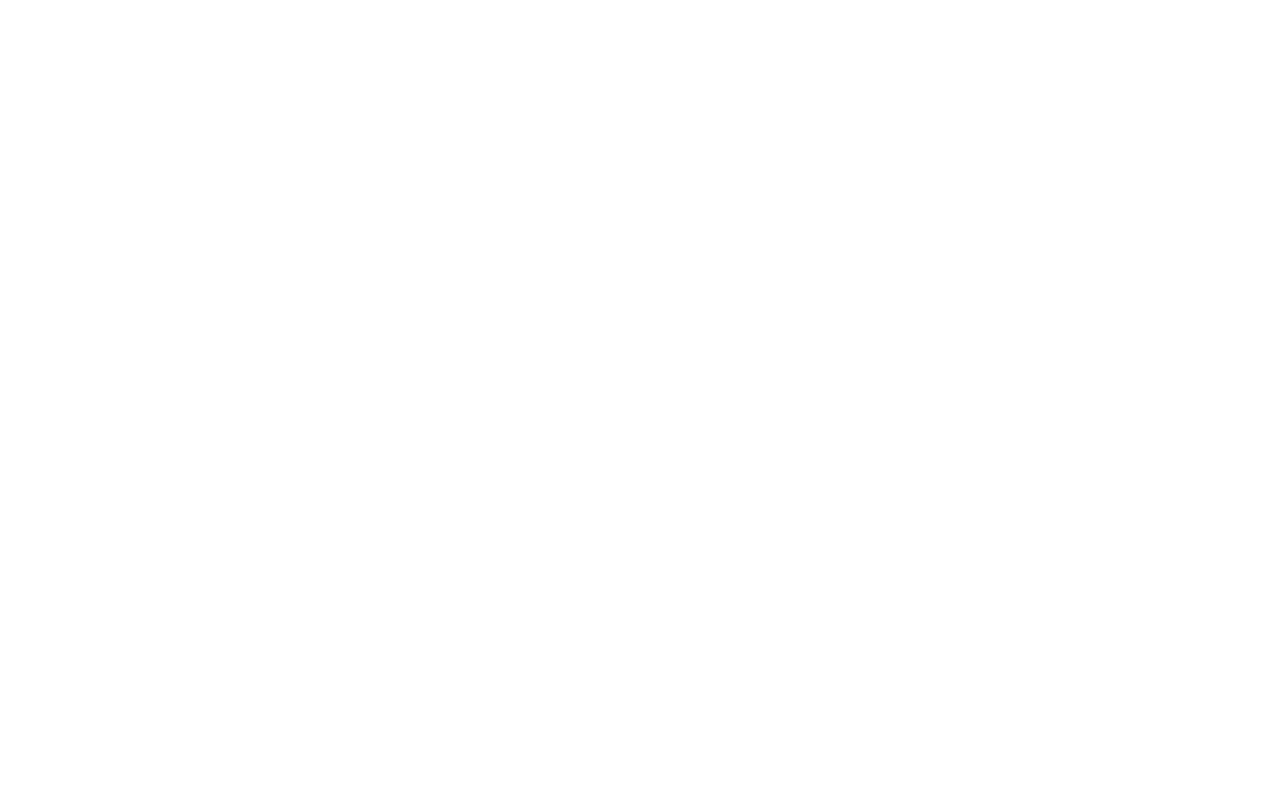
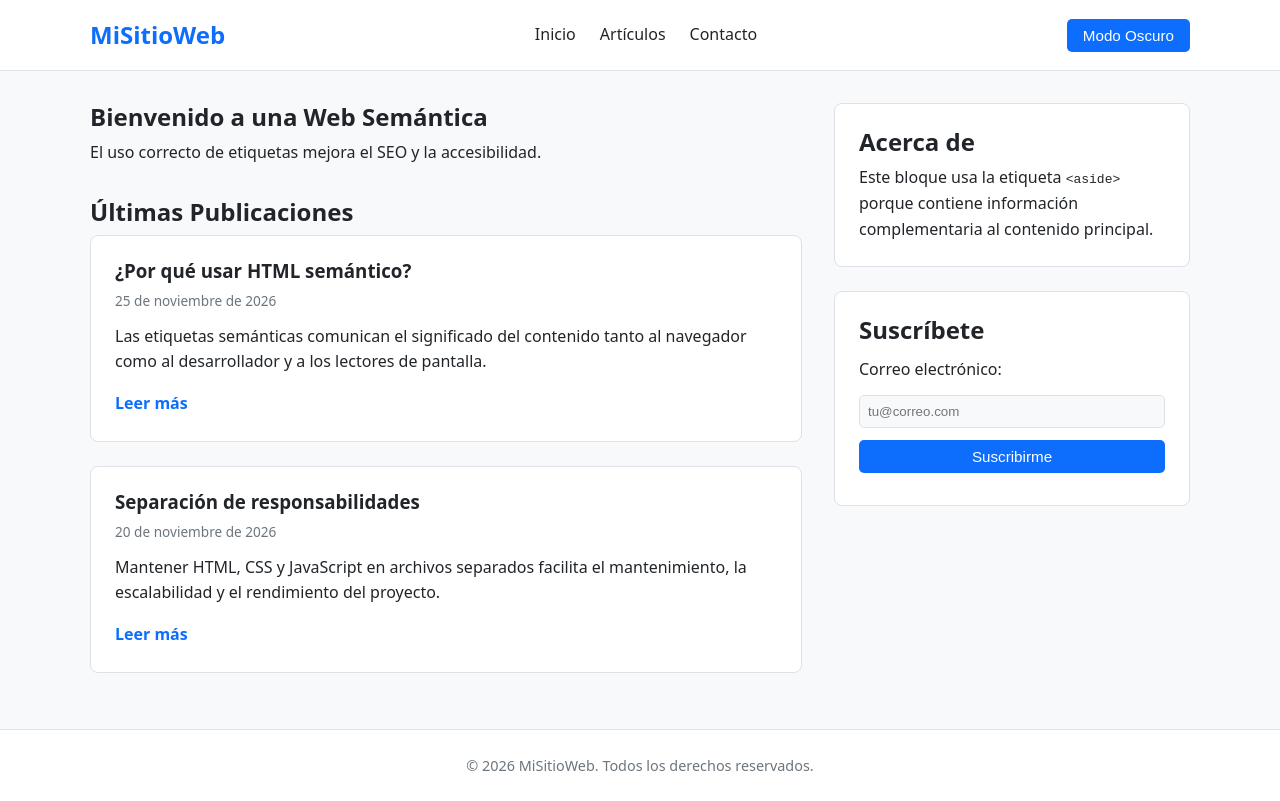
Before and after one commit to AdolfoID/pruebagit, a plain HTML site: page index.html in a window 1280 px wide. Drawn offline with Linux system fonts and the light colour scheme.

Commit message:
Subiendo CSS y JS

```diff
--- a/app.js
+++ b/app.js
@@ -0,0 +1,38 @@
+document.addEventListener('DOMContentLoaded', () => {
+
+    // 1. Gestión del Modo Oscuro
+    const themeToggleBtn = document.getElementById('theme-toggle');
+    const body = document.body;
+
+    // Verificar si el usuario ya tenía una preferencia guardada
+    if (localStorage.getItem('theme') === 'dark') {
+        body.classList.add('dark-mode');
+        themeToggleBtn.textContent = 'Modo Claro';
+    }
+
+    themeToggleBtn.addEventListener('click', () => {
+        body.classList.toggle('dark-mode');
+        const isDark = body.classList.contains('dark-mode');
+
+        // Actualizar texto del botón y guardar preferencia
+        themeToggleBtn.textContent = isDark ? 'Modo Claro' : 'Modo Oscuro';
+        localStorage.setItem('theme', isDark ? 'dark' : 'light');
+    });
+
+    // 2. Gestión del Formulario de Suscripción
+    const subscribeForm = document.getElementById('subscribe-form');
+    const emailInput = document.getElementById('email');
+    const feedback = document.getElementById('form-feedback');
+
+    subscribeForm.addEventListener('submit', (event) => {
+        event.preventDefault(); // Evita que la página se recargue
+
+        const emailValue = emailInput.value.trim();
+
+        if (emailValue) {
+            feedback.textContent = `¡Gracias! Hemos registrado el correo: ${emailValue}`;
+            subscribeForm.reset(); // Limpia el campo
+        }
+    });
+
+});
--- a/index.html
+++ b/index.html
@@ -1,11 +1,97 @@
 <!DOCTYPE html>
-<html lang="en">
+<html lang="es">
 <head>
     <meta charset="UTF-8">
     <meta name="viewport" content="width=device-width, initial-scale=1.0">
-    <title>Document</title>
+    <meta name="description" content="Plantilla base con estructura semántica bien definida">
+    <title>Estructura Web Semántica</title>
+    <!-- Enlace al archivo CSS externo -->
+    <link rel="stylesheet" href="styles.css">
 </head>
 <body>
 
+    <!-- Encabezado principal del sitio -->
+    <header class="site-header">
+        <div class="container">
+            <a href="#" class="logo">MiSitioWeb</a>
+            <!-- Barra de navegación principal -->
+            <nav aria-label="Navegación principal">
+                <ul class="nav-list">
+                    <li><a href="#inicio">Inicio</a></li>
+                    <li><a href="#articulos">Artículos</a></li>
+                    <li><a href="#contacto">Contacto</a></li>
+                </ul>
+            </nav>
+            <button id="theme-toggle" aria-label="Cambiar modo de color">Modo Oscuro</button>
+        </div>
+    </header>
+
+    <!-- Contenido principal de la página -->
+    <main class="container main-layout">
+
+        <!-- Sección principal de contenido -->
+        <section id="inicio" class="content-area">
+            <header class="section-header">
+                <h1>Bienvenido a una Web Semántica</h1>
+                <p>El uso correcto de etiquetas mejora el SEO y la accesibilidad.</p>
+            </header>
+
+            <!-- Sección de artículos independientes -->
+            <section id="articulos" aria-labelledby="titulo-articulos">
+                <h2 id="titulo-articulos">Últimas Publicaciones</h2>
+
+                <article class="card">
+                    <header>
+                        <h3>¿Por qué usar HTML semántico?</h3>
+                        <time datetime="2026-11-25">25 de noviembre de 2026</time>
+                    </header>
+                    <p>Las etiquetas semánticas comunican el significado del contenido tanto al navegador como al desarrollador y a los lectores de pantalla.</p>
+                    <footer>
+                        <a href="#" class="read-more">Leer más</a>
+                    </footer>
+                </article>
+
+                <article class="card">
+                    <header>
+                        <h3>Separación de responsabilidades</h3>
+                        <time datetime="2026-11-20">20 de noviembre de 2026</time>
+                    </header>
+                    <p>Mantener HTML, CSS y JavaScript en archivos separados facilita el mantenimiento, la escalabilidad y el rendimiento del proyecto.</p>
+                    <footer>
+                        <a href="#" class="read-more">Leer más</a>
+                    </footer>
+                </article>
+            </section>
+        </section>
+
+        <!-- Contenido secundario o relacionado -->
+        <aside class="sidebar" aria-label="Barra lateral">
+            <section class="widget">
+                <h2>Acerca de</h2>
+                <p>Este bloque usa la etiqueta <code>&lt;aside&gt;</code> porque contiene información complementaria al contenido principal.</p>
+            </section>
+
+            <section class="widget" id="contacto">
+                <h2>Suscríbete</h2>
+                <form id="subscribe-form">
+                    <label for="email">Correo electrónico:</label>
+                    <input type="email" id="email" name="email" placeholder="tu@correo.com" required>
+                    <button type="submit">Suscribirme</button>
+                </form>
+                <p id="form-feedback" class="feedback" aria-live="polite"></p>
+            </section>
+        </aside>
+
+    </main>
+
+    <!-- Pie de página -->
+    <footer class="site-footer">
+        <div class="container">
+            <p>&copy; 2026 MiSitioWeb. Todos los derechos reservados.</p>
+        </div>
+    </footer>
+
+    <!-- Enlace al archivo JS externo (defer asegura que cargue tras el HTML) -->
+    <script src="app.js" defer></script>
 </body>
 </html>
--- /dev/null
+++ b/styles.css
@@ -0,0 +1,181 @@
+/* Variables de color y tipografía */
+:root {
+    --bg-color: #f8f9fa;
+    --surface-color: #ffffff;
+    --text-color: #212529;
+    --text-muted: #6c757d;
+    --primary-color: #0d6efd;
+    --primary-hover: #0b5ed7;
+    --border-color: #dee2e6;
+    --font-sans: system-ui, -apple-system, "Segoe UI", Roboto, sans-serif;
+}
+
+/* Variables para el Modo Oscuro */
+body.dark-mode {
+    --bg-color: #121212;
+    --surface-color: #1e1e1e;
+    --text-color: #f1f3f5;
+    --text-muted: #adb5bd;
+    --primary-color: #3d8bfd;
+    --primary-hover: #6ea8fe;
+    --border-color: #343a40;
+}
+
+/* Reseteo básico */
+* {
+    box-sizing: border-box;
+    margin: 0;
+    padding: 0;
+}
+
+body {
+    font-family: var(--font-sans);
+    background-color: var(--bg-color);
+    color: var(--text-color);
+    line-height: 1.6;
+    display: flex;
+    flex-direction: column;
+    min-height: 100vh;
+    transition: background-color 0.3s, color 0.3s;
+}
+
+.container {
+    width: 90%;
+    max-width: 1100px;
+    margin: 0 auto;
+}
+
+/* Header y Navegación */
+.site-header {
+    background-color: var(--surface-color);
+    border-bottom: 1px solid var(--border-color);
+    padding: 1rem 0;
+}
+
+.site-header .container {
+    display: flex;
+    justify-content: space-between;
+    align-items: center;
+    flex-wrap: wrap;
+    gap: 1rem;
+}
+
+.logo {
+    font-size: 1.5rem;
+    font-weight: bold;
+    color: var(--primary-color);
+    text-decoration: none;
+}
+
+.nav-list {
+    list-style: none;
+    display: flex;
+    gap: 1.5rem;
+}
+
+.nav-list a {
+    text-decoration: none;
+    color: var(--text-color);
+    font-weight: 500;
+}
+
+.nav-list a:hover {
+    color: var(--primary-color);
+}
+
+/* Layout Principal con CSS Grid */
+.main-layout {
+    display: grid;
+    grid-template-columns: 2fr 1fr;
+    gap: 2rem;
+    padding: 2rem 0;
+    flex: 1;
+}
+
+.section-header {
+    margin-bottom: 2rem;
+}
+
+h1, h2, h3 {
+    margin-bottom: 0.5rem;
+    line-height: 1.2;
+}
+
+/* Tarjetas de Artículos y Widgets */
+.card, .widget {
+    background-color: var(--surface-color);
+    border: 1px solid var(--border-color);
+    border-radius: 8px;
+    padding: 1.5rem;
+    margin-bottom: 1.5rem;
+}
+
+.card time {
+    display: block;
+    font-size: 0.85rem;
+    color: var(--text-muted);
+    margin-bottom: 0.75rem;
+}
+
+.read-more {
+    display: inline-block;
+    margin-top: 1rem;
+    color: var(--primary-color);
+    text-decoration: none;
+    font-weight: 600;
+}
+
+/* Botones y Formularios */
+button {
+    background-color: var(--primary-color);
+    color: #ffffff;
+    border: none;
+    padding: 0.5rem 1rem;
+    border-radius: 5px;
+    cursor: pointer;
+    font-size: 0.95rem;
+    transition: background-color 0.2s;
+}
+
+button:hover {
+    background-color: var(--primary-hover);
+}
+
+form {
+    display: flex;
+    flex-direction: column;
+    gap: 0.75rem;
+    margin-top: 0.75rem;
+}
+
+input[type="email"] {
+    padding: 0.5rem;
+    border: 1px solid var(--border-color);
+    border-radius: 5px;
+    background-color: var(--bg-color);
+    color: var(--text-color);
+}
+
+.feedback {
+    margin-top: 0.5rem;
+    font-size: 0.9rem;
+    font-weight: 500;
+    color: var(--primary-color);
+}
+
+/* Footer */
+.site-footer {
+    background-color: var(--surface-color);
+    border-top: 1px solid var(--border-color);
+    text-align: center;
+    padding: 1.5rem 0;
+    color: var(--text-muted);
+    font-size: 0.9rem;
+}
+
+/* Diseño Responsivo para móviles */
+@media (max-width: 768px) {
+    .main-layout {
+        grid-template-columns: 1fr;
+    }
+}
```
Also changed, not shown: 1 other file.
